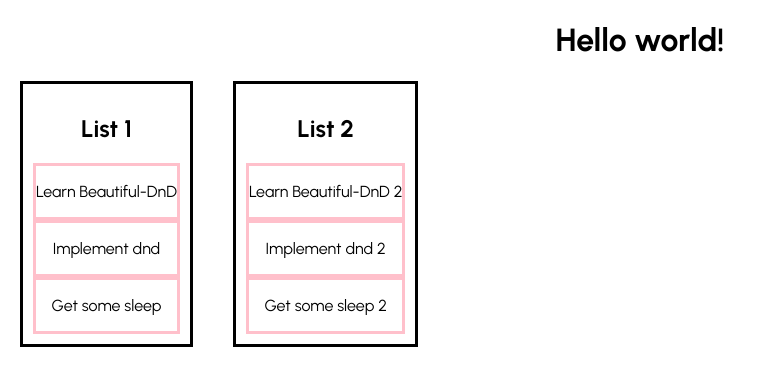
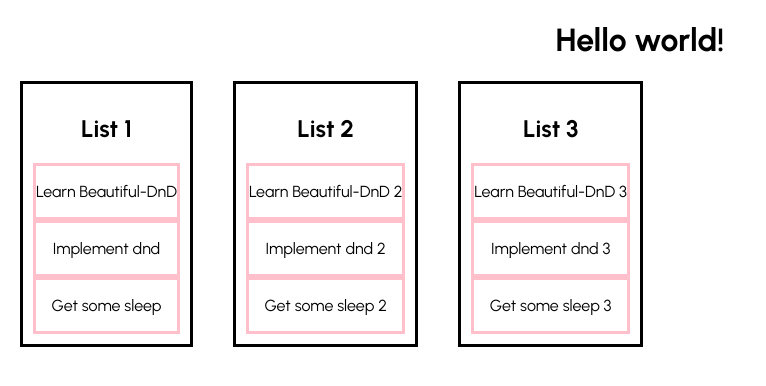
Before and after one commit to moisesrj97/trullo, a React (Create React App) app: page / in a window 1280 px wide. Shown: the top 386 px of the page, without its empty margins (0-766 px from the left). Built offline with nearby package versions, Linux system fonts and the light colour scheme.

Commit message:
implemented swappable columns

```diff
--- a/src/App.js
+++ b/src/App.js
@@ -1,21 +1,25 @@
-import { DragDropContext } from 'react-beautiful-dnd';
+import { uniqueId } from 'lodash';
+import { DragDropContext, Draggable, Droppable } from 'react-beautiful-dnd';
 import { useDispatch, useSelector } from 'react-redux';
 import './App.scss';
+import { v4 as uuid } from 'uuid';
 
 import List from './components/List';
-import { REORDER_TODO } from './constants/constants';
+import { REORDER_COLUMN, REORDER_TODO } from './constants/constants';
 
 function App() {
   const state = useSelector((state) => state);
   const dispatch = useDispatch();
 
   const onDragEnd = (result) => {
-    const { destination, source, draggableId } = result;
+    console.log(result);
+    const { destination, source, draggableId, type } = result;
 
     if (!destination) {
       return;
     }
 
+    if (type === 'todo') {
       dispatch({
         type: REORDER_TODO,
         payload: {
@@ -24,18 +28,51 @@ function App() {
           draggableId,
         },
       });
+    } else {
+      dispatch({
+        type: REORDER_COLUMN,
+        payload: {
+          destination,
+          source,
+          draggableId,
+        },
+      });
+    }
   };
 
   return (
     <div className='App'>
       <h1>Hello world!</h1>
-      <div className='listsContainer'>
       <DragDropContext onDragEnd={onDragEnd}>
+        <Droppable droppableId={uuid()} direction='horizontal' type='column'>
+          {(provided) => (
+            <div
+              className='listsContainer'
+              {...provided.droppableProps}
+              ref={provided.innerRef}
+              placeholder={provided.placeholder}
+            >
               {state.lists.map((e, index) => {
-            return <List listInfo={e} key={index} />;
+                return (
+                  <Draggable draggableId={e.id} index={index} key={e.id}>
+                    {(provided) => (
+                      <div
+                        className='list-draggable'
+                        {...provided.draggableProps}
+                        {...provided.dragHandleProps}
+                        ref={provided.innerRef}
+                      >
+                        <List listInfo={e} key={index} />
+                      </div>
+                    )}
+                  </Draggable>
+                );
               })}
+              {provided.placeholder}
+            </div>
+          )}
+        </Droppable>
       </DragDropContext>
-      </div>
     </div>
   );
 }
--- a/src/components/List.js
+++ b/src/components/List.js
@@ -7,7 +7,7 @@ const List = (props) => {
   return (
     <div className='List'>
       <h2>{props.listInfo.name}</h2>
-      <Droppable droppableId={props.listInfo.id}>
+      <Droppable droppableId={props.listInfo.id} type='todo'>
         {(provided) => (
           <div
             {...provided.droppableProps}
--- a/src/constants/constants.js
+++ b/src/constants/constants.js
@@ -8,3 +8,4 @@ export const TOGGLE_TODO = 'CREATE_TODO';
 export const DELETE_TODO = 'CREATE_TODO';
 
 export const REORDER_TODO = 'REORDER_TODO';
+export const REORDER_COLUMN = 'REORDER_COLUMN';
--- a/src/reducers/reducer.js
+++ b/src/reducers/reducer.js
@@ -5,6 +5,7 @@ import {
   DELETE_LIST,
   DELETE_TODO,
   EDIT_TODO,
+  REORDER_COLUMN,
   REORDER_TODO,
   TOGGLE_TODO,
 } from '../constants/constants';
@@ -29,6 +30,15 @@ const fakeState = {
         { id: uuid(), text: 'Get some sleep 2', completed: false },
       ],
     },
+    {
+      id: uuid(),
+      name: 'List 3',
+      todos: [
+        { id: uuid(), text: 'Learn Beautiful-DnD 3', completed: false },
+        { id: uuid(), text: 'Implement dnd 3', completed: false },
+        { id: uuid(), text: 'Get some sleep 3', completed: false },
+      ],
+    },
   ],
 };
 
@@ -46,7 +56,6 @@ const reducer = (state = fakeState, action) => {
       return {
         lists: state.lists.filter((list) => action.payload.listId !== list.id),
       };
-
     case CREATE_TODO:
       const newTodo = {
         id: uuid(),
@@ -63,7 +72,6 @@ const reducer = (state = fakeState, action) => {
           }
         }),
       };
-
     case EDIT_TODO:
       return {
         lists: state.lists.map((list) => {
@@ -83,7 +91,6 @@ const reducer = (state = fakeState, action) => {
           }
         }),
       };
-
     case TOGGLE_TODO:
       return {
         lists: state.lists.map((list) => {
@@ -107,7 +114,6 @@ const reducer = (state = fakeState, action) => {
           }
         }),
       };
-
     case DELETE_TODO:
       return {
         lists: state.lists.map((list) => {
@@ -174,6 +180,23 @@ const reducer = (state = fakeState, action) => {
           }),
         };
       }
+    case REORDER_COLUMN:
+      if (!action.payload.destination) {
+        return state;
+      } else {
+        const draggableColumn = state.lists.find(
+          (e) => e.id === action.payload.draggableId
+        );
+        const newList = [...state.lists];
+
+        newList.splice(action.payload.source.index, 1);
+        newList.splice(action.payload.destination.index, 0, draggableColumn);
+
+        return {
+          ...state,
+          lists: newList,
+        };
+      }
 
     default:
       return state;
```
Lines whose indentation alone changed are shown as unchanged.
